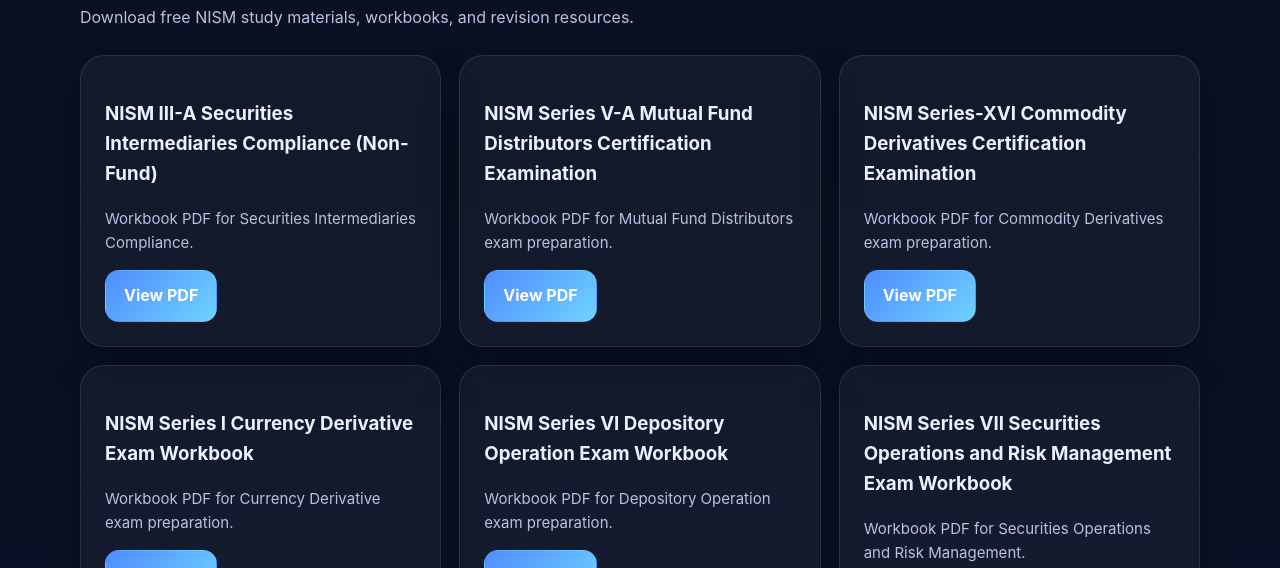
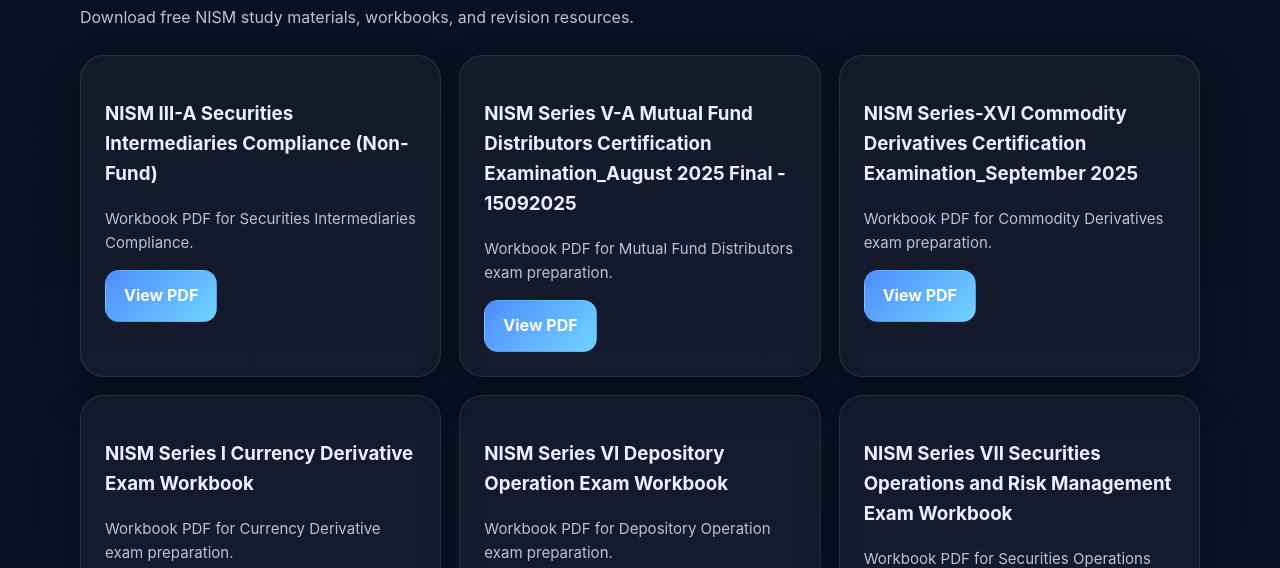
Before and after one commit to tawraaanshuu/NISMSTUDY-WEBSITE, a plain HTML site: page free-materials.html in a window 1280 px wide. Shown: the part 232-800 px from the top of the page. Drawn offline with Linux system fonts and the light colour scheme.

Commit message:
Update exam titles for NISM certifications

```diff
--- a/free-materials.html
+++ b/free-materials.html
@@ -41,13 +41,13 @@
       </article>
 
       <article class="card">
-        <h3>NISM Series V-A Mutual Fund Distributors Certification Examination</h3>
+        <h3>NISM Series V-A Mutual Fund Distributors Certification Examination_August 2025 Final - 15092025</h3>
         <p class="small">Workbook PDF for Mutual Fund Distributors exam preparation.</p>
         <a class="btn btn-primary" href="materials/NISM%20Series%20V-A%20Mutual%20Fund%20Distributors%20Certification%20Examination.pdf" target="_blank" rel="noopener">View PDF</a>
       </article>
 
       <article class="card">
-        <h3>NISM Series-XVI Commodity Derivatives Certification Examination</h3>
+        <h3>NISM Series-XVI Commodity Derivatives Certification Examination_September 2025</h3>
         <p class="small">Workbook PDF for Commodity Derivatives exam preparation.</p>
         <a class="btn btn-primary" href="materials/NISM%20Series-XVI%20Commodity%20Derivatives%20Certification%20Examination.pdf" target="_blank" rel="noopener">View PDF</a>
       </article>
```
